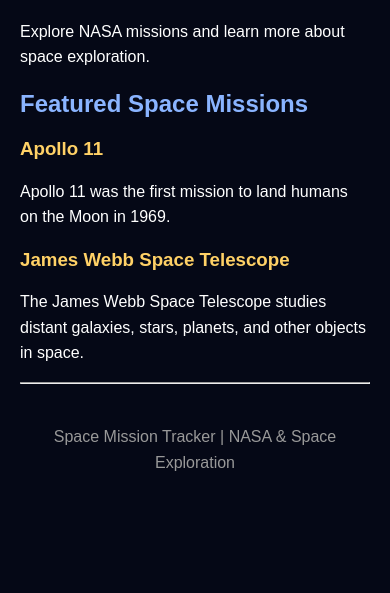
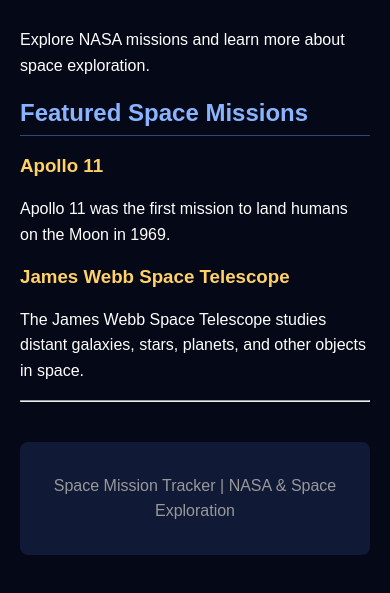
Before and after one commit to alafwaj/space-mission-tracker, a plain HTML site: page index.html in a window 390 px wide. Shown: the part 81-674 px from the top of the page. Drawn offline with Linux system fonts and the light colour scheme.

Commit message:
Improve responsive layout

```diff
--- a/style.css
+++ b/style.css
@@ -9,10 +9,13 @@
 h1 {
 color: #66ccff;
 text-align: center;
+margin-bottom: 30px;
 }
 
 h2 {
 color: #8ab4ff;
+border-bottom: 1px solid #334477;
+padding-bottom: 8px;
 }
 
 h3 {
@@ -25,6 +28,9 @@
 
 footer {
 margin-top: 40px;
+padding: 15px;
 text-align: center;
+background-color: #101936;
 color: #999;
+border-radius: 8px;
 }
```
